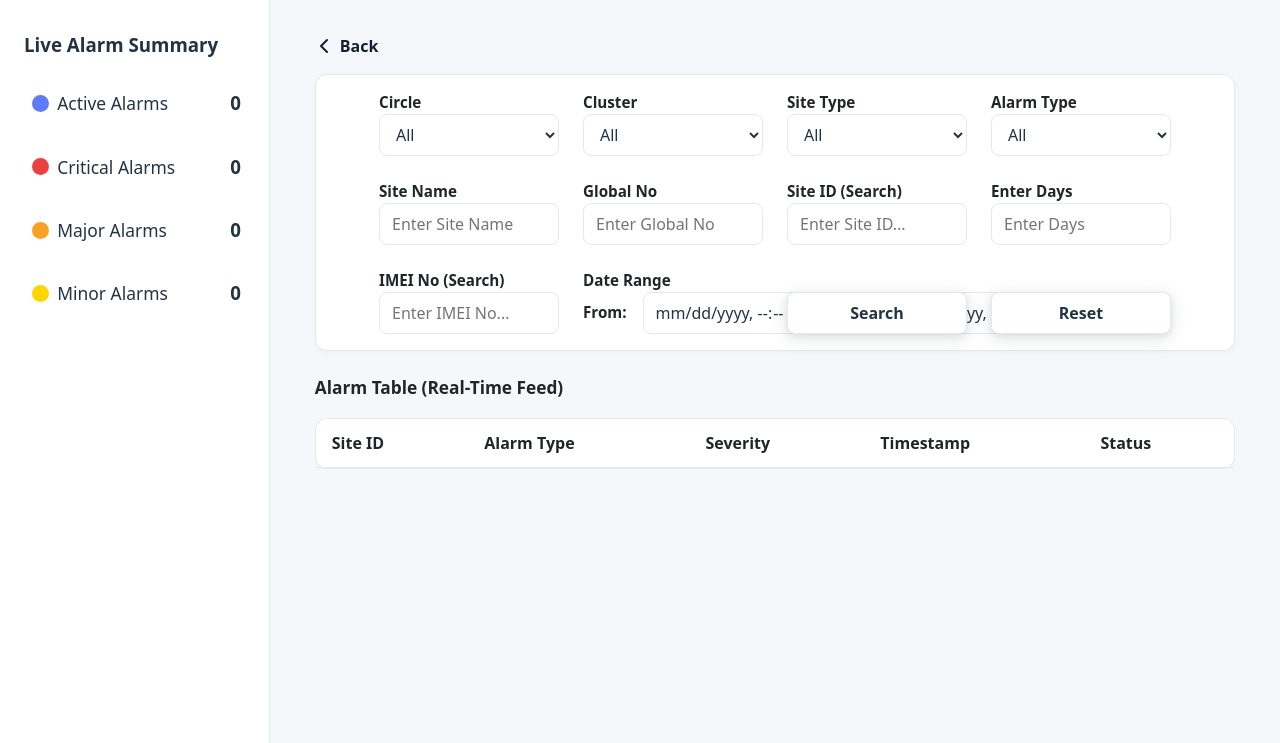
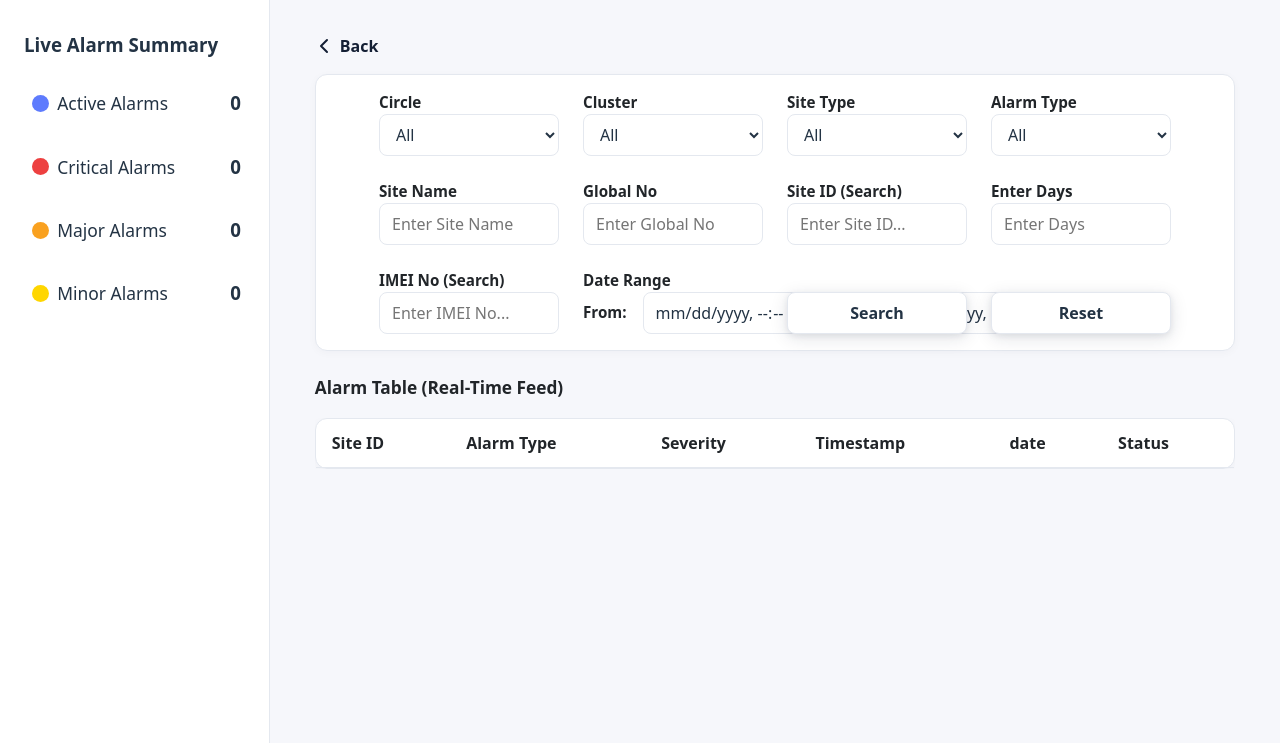
Before and after one commit to Shivam774705/RMS_project, a Django app: template RMS_app/templates/live_alarms.html in a window 1280 px wide. Shown: the part 57-800 px from the top of the page. Run offline with Django 3.2, Linux system fonts and the light colour scheme; the template is opened without the code that fills it, so the values that code supplies are empty.

Commit message:
some changes at live alarms

```diff
--- a/RMS_app/templates/live_alarms.html
+++ b/RMS_app/templates/live_alarms.html
@@ -204,7 +204,9 @@
             <th>Alarm Type</th>
             <th>Severity</th>
             <th>Timestamp</th>
+            <th>date</th>
             <th>Status</th>
+
           </tr>
         </thead>
         <tbody id="alarmsTableBody">
@@ -266,10 +268,17 @@
     }
 
     function formatTimestamp(timestamp) {
-      if (!timestamp) return "";
-      const date = new Date(timestamp);
-      return date.toLocaleTimeString([], {hour: '2-digit', minute:'2-digit'});
-    }
+  if (!timestamp) return "";
+  const date = new Date(timestamp);
+  return date.toLocaleString([], {
+    year: 'numeric',
+    month: '2-digit',
+    day: '2-digit',
+    hour: '2-digit',
+    minute: '2-digit'
+  });
+}
+
 
     function updateKpiCounts(data) {
       let critical = 0, major = 0, minor = 0;
@@ -331,6 +340,8 @@
     fetch('/api/alarms/')
       .then(response => response.json())
       .then(data => {
+         const count = data.length;   // ✅ total records
+         console.log("Total alarms:", count);
         updateKpiCounts(data);
         renderTable(data);
       })
--- a/RMS_app/urls.py
+++ b/RMS_app/urls.py
@@ -37,4 +37,6 @@ urlpatterns = [
     path('get_clusters_for_filter/<str:dist_id>/', views.get_clusters_for_filter, name='get_clusters_for_filter'),
     path('rovo_call/',views.rovo_call, name='rovo_call'),
     path('api/alarms/', RmsAlarmCommonList.as_view(), name='api-alarms-list'),
+    # path('api/filter_alarms/', views.filter_alarms_api, name='filter-alarms-api'),
+
 ]
--- a/RMS_app/views.py
+++ b/RMS_app/views.py
@@ -6,6 +6,8 @@ from django.contrib.auth.decorators import login_required
 from django.contrib import messages
 from .decorators import custom_login_required
 from django.core.paginator import Paginator
+from django.db.models import Max
+
 
 from rest_framework.views import APIView
 from rest_framework.response import Response
@@ -13,9 +15,17 @@ from .serializers import RmsAlarmCommonSerializer
 
 class RmsAlarmCommonList(APIView):
     def get(self, request, format=None):
-        alarms = RmsAlarmCommon.objects.using('third_db').all()
+        latest = RmsAlarmCommon.objects.using('third_db').aggregate(
+            latest_date=Max('created_dt')
+        )['latest_date']
+
+        alarms = RmsAlarmCommon.objects.using('third_db').filter(
+            created_dt__date=latest.date()
+        )
+
         serializer = RmsAlarmCommonSerializer(alarms, many=True)
         return Response(serializer.data)
+
 
 
 # Create your views here.
@@ -107,11 +117,21 @@ def filters(request):
     state_data = TpmsStateMaster.objects.using('third_db').all.order_by('state_name')
     print(state_data)
     return render(request, 'filters.html', {'state_data': state_data})
+
 @custom_login_required
 def live_alarms(request):
-    # Query all records from RmsAlarmCommon using 'third_db'
-    alarms = RmsAlarmCommon.objects.using('third_db').all()
+    # Find the latest date
+    latest = RmsAlarmCommon.objects.using('third_db').aggregate(
+        latest_date=Max('created_dt')
+    )['latest_date']
+
+    # Filter alarms only from that date
+    alarms = RmsAlarmCommon.objects.using('third_db').filter(
+        created_dt__date=latest.date()
+    )
+
     state_data = TpmsStateMaster.objects.using('third_db').all().order_by('state_name')
+
     context = {
         'alarms': alarms,
         'state_data': state_data,
--- /dev/null
+++ b/venv_name/pyvenv.cfg
@@ -0,0 +1,5 @@
+home = C:\Program Files\Python312
+include-system-site-packages = false
+version = 3.12.5
+executable = C:\Program Files\Python312\python.exe
+command = C:\Program Files\Python312\python.exe -m venv L:\Project_RMS\RMS_project\venv_name
```
Also changed, not shown: 13 other files.
